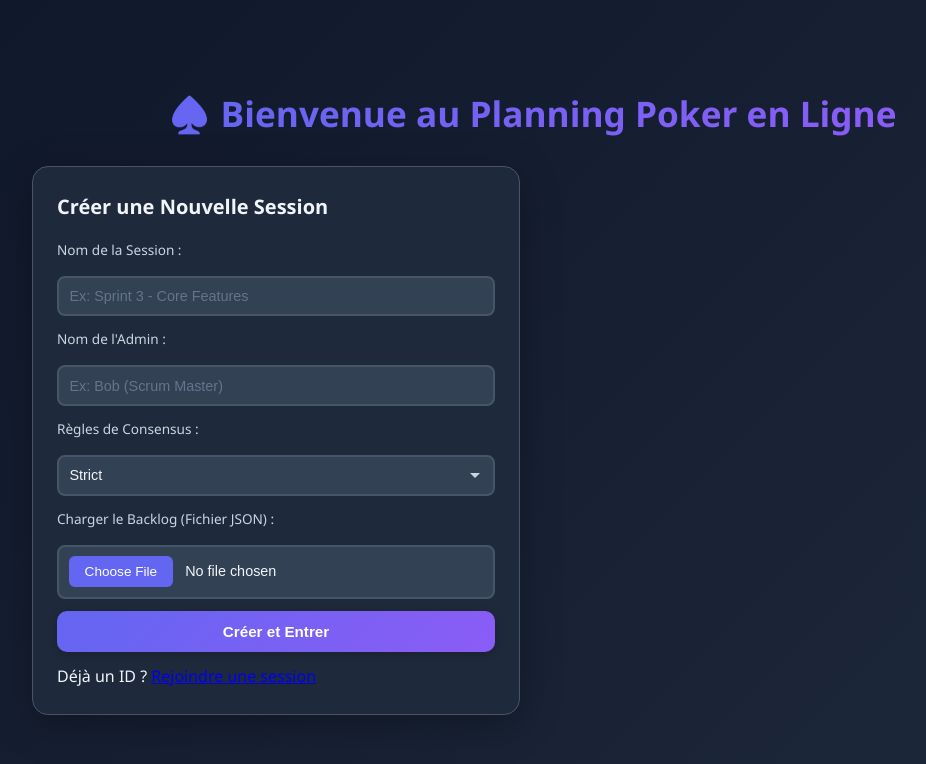
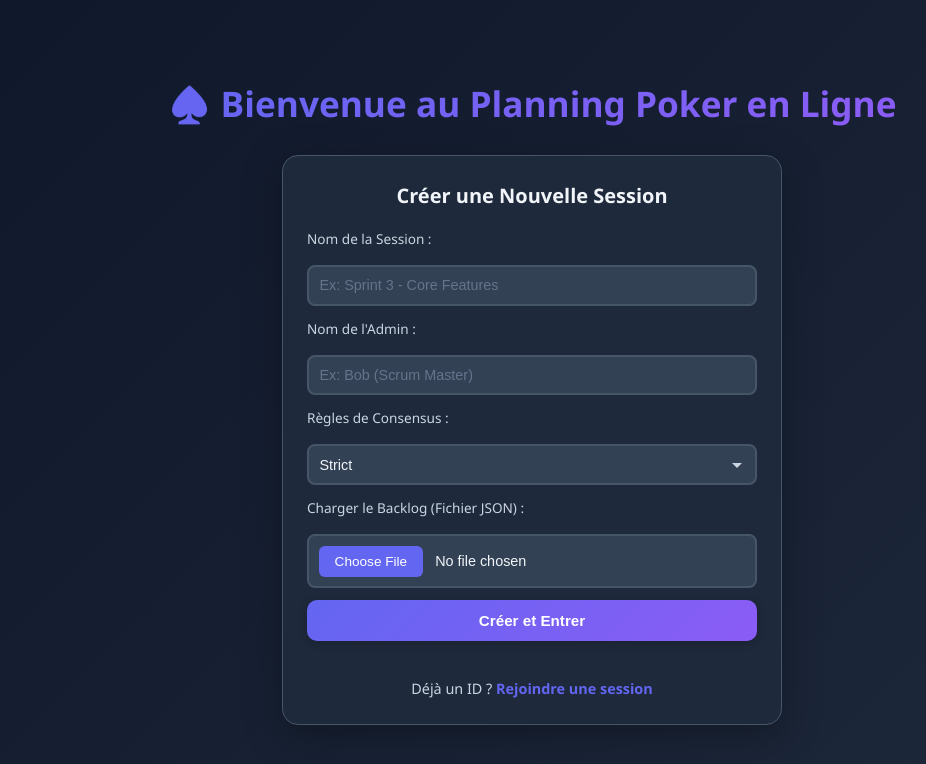
Before and after one commit to albarry002/Projet_Planning_Poker-Agile-, a Flask app: template templates/home.html in a window 1280 px wide. Shown: the top 764 px of the page, without its empty margins (108-1034 px from the left). Run offline with Flask 3, Linux system fonts and the light colour scheme; the template is opened without the code that fills it, so the values that code supplies are empty.

Commit message:
Add styles for title and toggle text
Added styles for title and toggle text elements.

```diff
--- a/static/css/style.css
+++ b/static/css/style.css
@@ -73,6 +73,11 @@ h2 {
     .container {
         grid-template-columns: repeat(2, 1fr);
     }
+}
+
+.title {
+    text-align: center;
+    margin-bottom: 1rem;
 }
 
 .form-box {
@@ -281,3 +286,34 @@ button[type="submit"]:active {
 ::-webkit-scrollbar-thumb:hover {
     background: var(--border-color);
 }
+
+
+
+
+
+/* Fichier : static/css/style.css */
+
+.toggle-text {
+    text-align: center;
+    margin-top: 1.5rem;
+    font-size: 0.9rem;
+    color: var(--text-secondary);
+}
+
+.toggle-text a {
+    color: var(--primary-color);
+    text-decoration: none;
+    font-weight: 600;
+    transition: color 0.3s ease;
+}
+
+.toggle-text a:hover {
+    color: var(--secondary-color);
+    text-decoration: underline;
+}
+
+/* On s'assure que le container ne fait qu'une seule colonne pour empiler les boîtes au centre */
+.container {
+    max-width: 500px; /* Plus étroit pour un formulaire unique */
+    grid-template-columns: 1fr !important;
+}
```
